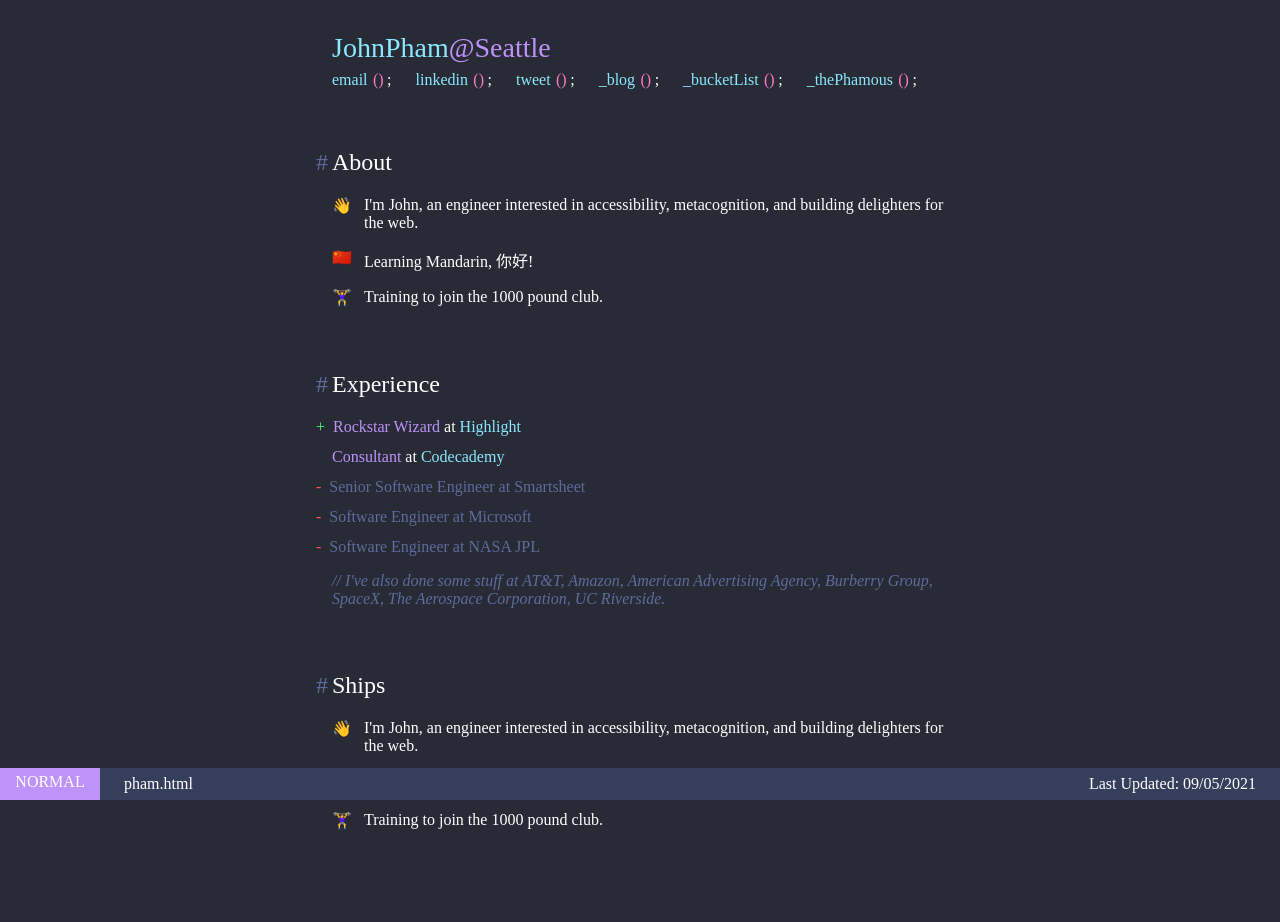
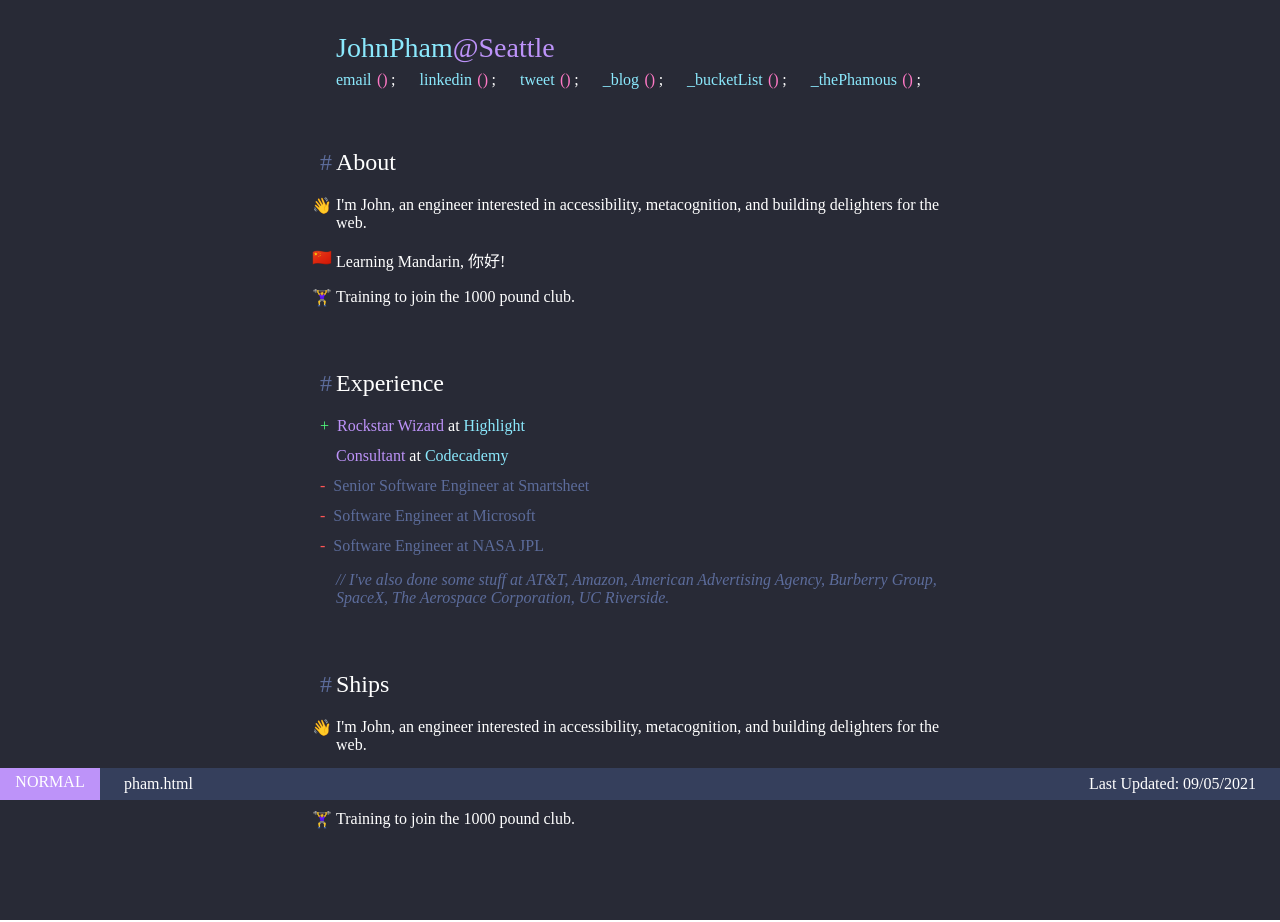
Before and after one commit to JohnPhamous/pham.codes, a Next.js app in the folder next/: page / in a window 1280 px wide. Built offline with nearby package versions, Linux system fonts and the light colour scheme; a web font is replaced by a local one.

Commit message:
Adjust layout

```diff
--- a/next/components/layouts/vim/VimLayout.tsx
+++ b/next/components/layouts/vim/VimLayout.tsx
@@ -67,9 +67,9 @@
   fontSize: '$body',
 
   '& main, & header': {
-    maxWidth: 'calc(80ch + $s24)',
+    maxWidth: 'calc(80ch + $s32)',
     margin: '0 auto',
-    padding: '0 $s24',
+    padding: '0 $s32',
   },
   '& main': {
     paddingTop: '$s40',
--- a/next/pages/index.tsx
+++ b/next/pages/index.tsx
@@ -60,6 +60,12 @@
 const ParagraphWithIcon = styled('p', {
   display: 'flex',
   columnGap: '$s12',
+  position: 'relative',
+
+  '& > span[role="img"]': {
+    position: 'absolute',
+    left: 'calc(-1 * (1ch + $s16))',
+  },
 });
 
 const Section = styled('section', {
```
